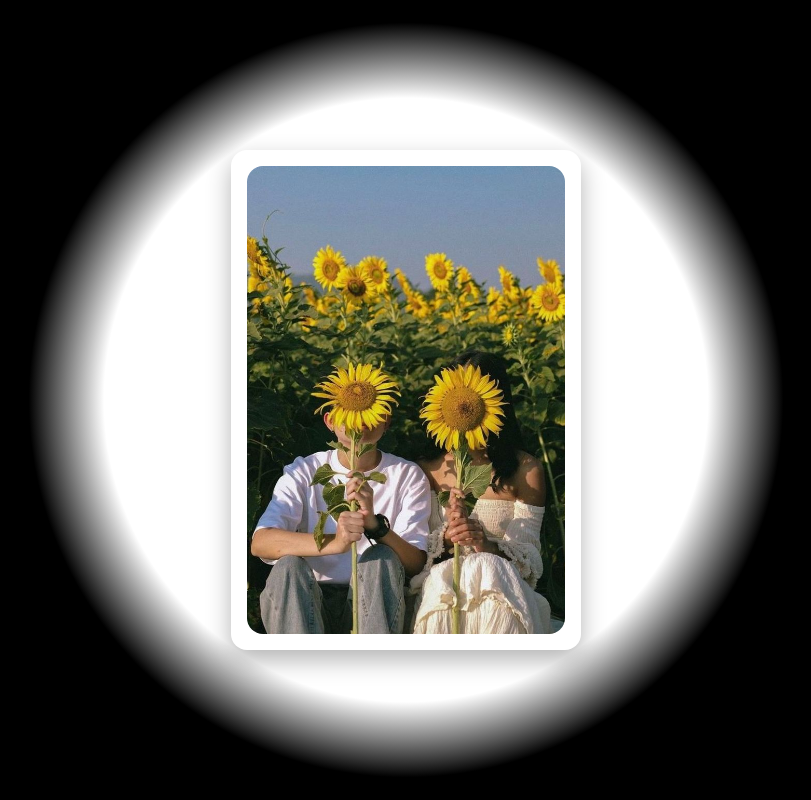
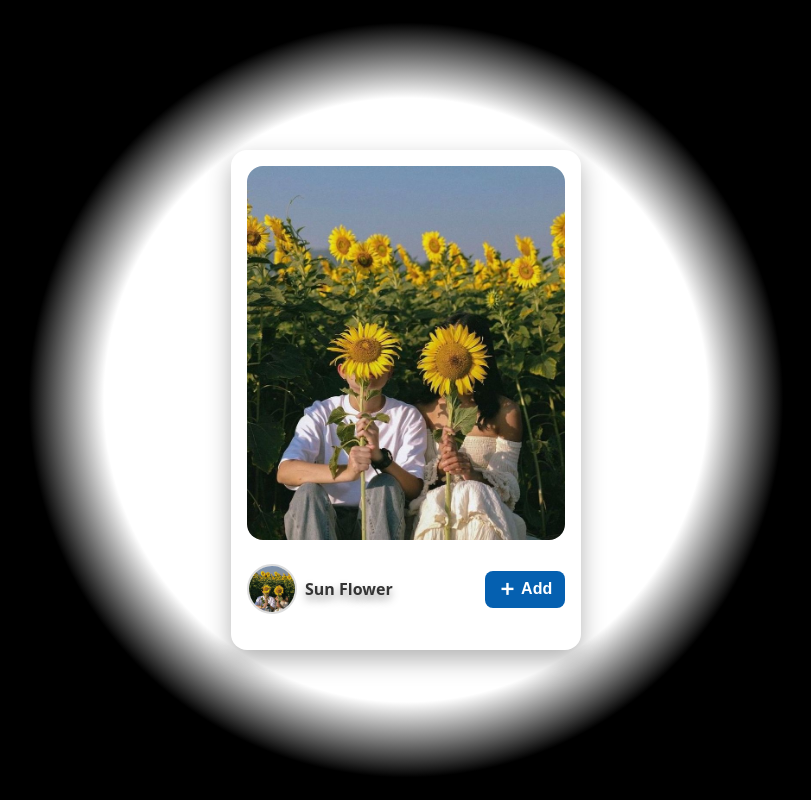
Before and after one commit to codebysrk/instalike-ui, a plain HTML site: page index.html in a window 1280 px wide. Shown: the whole page, without its empty margins (234-1045 px from the left). Drawn offline with nearby package versions, Linux system fonts and the light colour scheme.

Commit message:
add profile and add/remove button

```diff
--- a/index.html
+++ b/index.html
@@ -14,10 +14,17 @@
     <main>
       <div class="card">
         <i class="ri-heart-fill"></i>
-        <img
-          src="image.jpg"
-          alt="Cute Pug"
-        />
+        <img class="card-img" src="image.jpg" alt="flower" />
+        <footer>
+          <div class="profile">
+            <img class="profile-img" src="image.jpg" alt="Profile" />
+            <span class="profile-name">Sun flower</span>
+          </div>
+          <button class="btn-follow">
+            <i class="ri-add-line"></i>
+            <span class="follow-text">Add</span>
+          </button>
+        </footer>
       </div>
     </main>
     <script src="script.js"></script>
--- a/script.js
+++ b/script.js
@@ -1,9 +1,24 @@
-const card = document.querySelector(".card");
+const card = document.querySelector(".card-img");
+const followBtn = document.querySelector(".btn-follow");
+const icon = followBtn.querySelector("i");
+const followText = followBtn.querySelector(".follow-text");
 const heart = document.querySelector(".ri-heart-fill");
 
+followBtn.addEventListener("click", () => {
+  const isFollowing = followBtn.classList.toggle("active");
+
+  if (isFollowing) {
+    icon.classList.replace("ri-add-line", "ri-user-follow-line");
+    followText.textContent = "Remove";
+  } else {
+    icon.classList.replace("ri-user-follow-line", "ri-add-line");
+    followText.textContent = "Add";
+  }
+});
+
 card.addEventListener("dblclick", () => {
+  heart.classList.remove("gone");
   heart.classList.add("active");
-  heart.classList.remove("gone");
 
   clearTimeout(heart.timer);
 
@@ -11,8 +26,4 @@ card.addEventListener("dblclick", () => {
     heart.classList.remove("active");
     heart.classList.add("gone");
   }, 800);
-
-  setTimeout(() => {
-    heart.classList.remove("gone");
-  }, 1300);
 });
--- a/style.css
+++ b/style.css
@@ -25,12 +25,12 @@ body {
   overflow: hidden;
   box-shadow: 0 10px 25px rgba(0, 0, 0, 0.3);
   padding: 1rem;
-  cursor: pointer;
+  user-select: none;
 }
 
-img {
+.card-img {
   width: 100%;
-  height: 100%;
+  height: 80%;
   object-fit: cover;
   display: block;
   cursor: pointer;
@@ -71,3 +71,69 @@ img {
   transform: translate(-50%, -250%) scale(1.2) rotate(10deg);
   opacity: 0;
 }
+
+footer {
+  margin-top: 1.5rem;
+  font-size: 0.8rem;
+  display: flex;
+  justify-content: space-between;
+  align-items: center;
+}
+
+.profile {
+  display: flex;
+  align-items: center;
+  gap: 0.5rem;
+}
+
+.profile-img {
+  height: 50px;
+  width: 50px;
+  border-radius: 50%;
+  object-fit: cover;
+  border: 2px solid #dcdcdc;
+  cursor: pointer;
+}
+
+.profile-name {
+  font-size: 1rem;
+  font-weight: 600;
+  color: #343434;
+  text-transform: capitalize;
+  text-shadow: 0 5.36px 8.896px #989898, 0 -2px 1px #fff;
+}
+
+.btn-follow {
+  position: relative;
+  overflow: hidden;
+  border: none;
+  outline: none;
+  background: #0560b0;
+  color: #ffffff;
+  padding: 0.5rem 0.8rem;
+  border-radius: 0.5rem;
+  font-size: 1rem;
+  font-weight: 600;
+  cursor: pointer;
+  transition: color 0.3s ease, transform 0.15s ease;
+  z-index: 1;
+}
+
+.btn-follow:hover {
+  transform: scale(1.02);
+}
+
+.btn-follow:active {
+  transform: scale(0.95);
+}
+
+.btn-follow.active {
+  background-color: #0b9f41;
+  color: #fff;
+}
+
+.ri-add-line,
+.ri-user-follow-line {
+  font-size: 1.2rem;
+  vertical-align: middle;
+}
```
